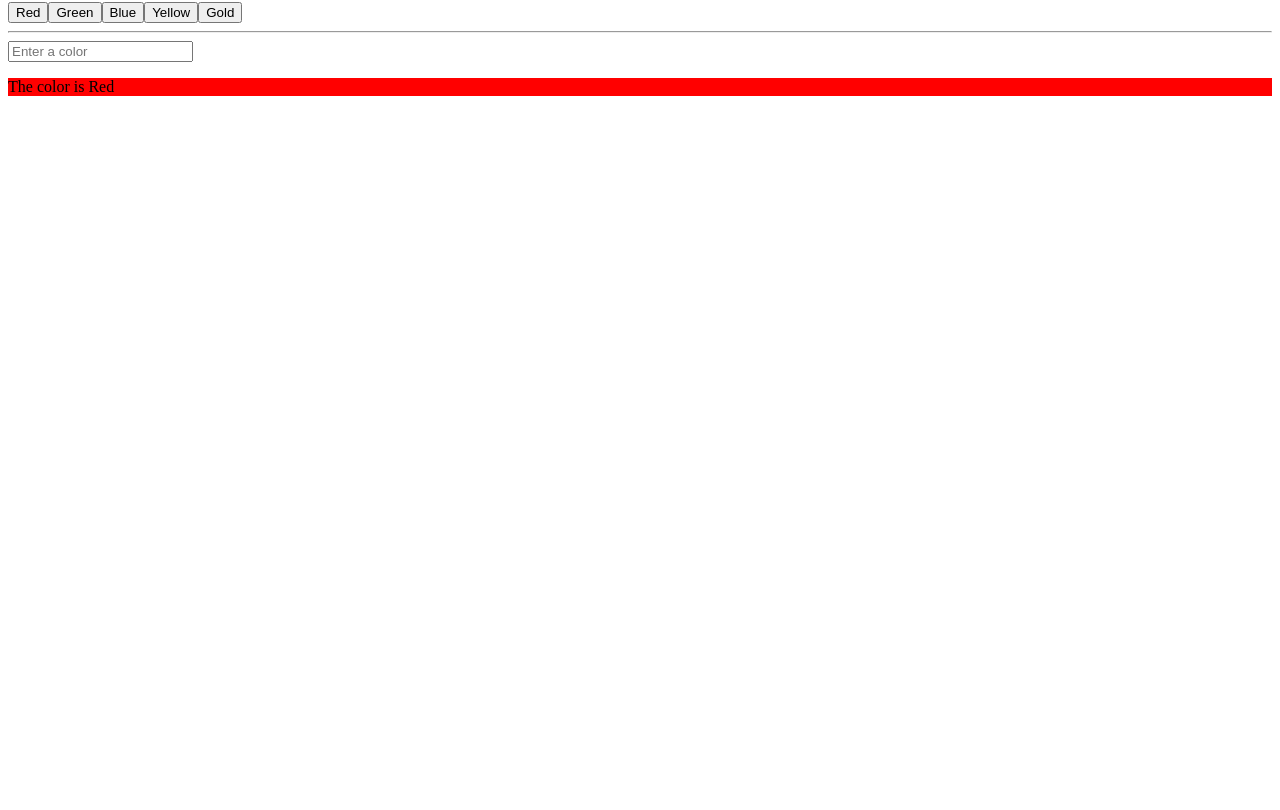
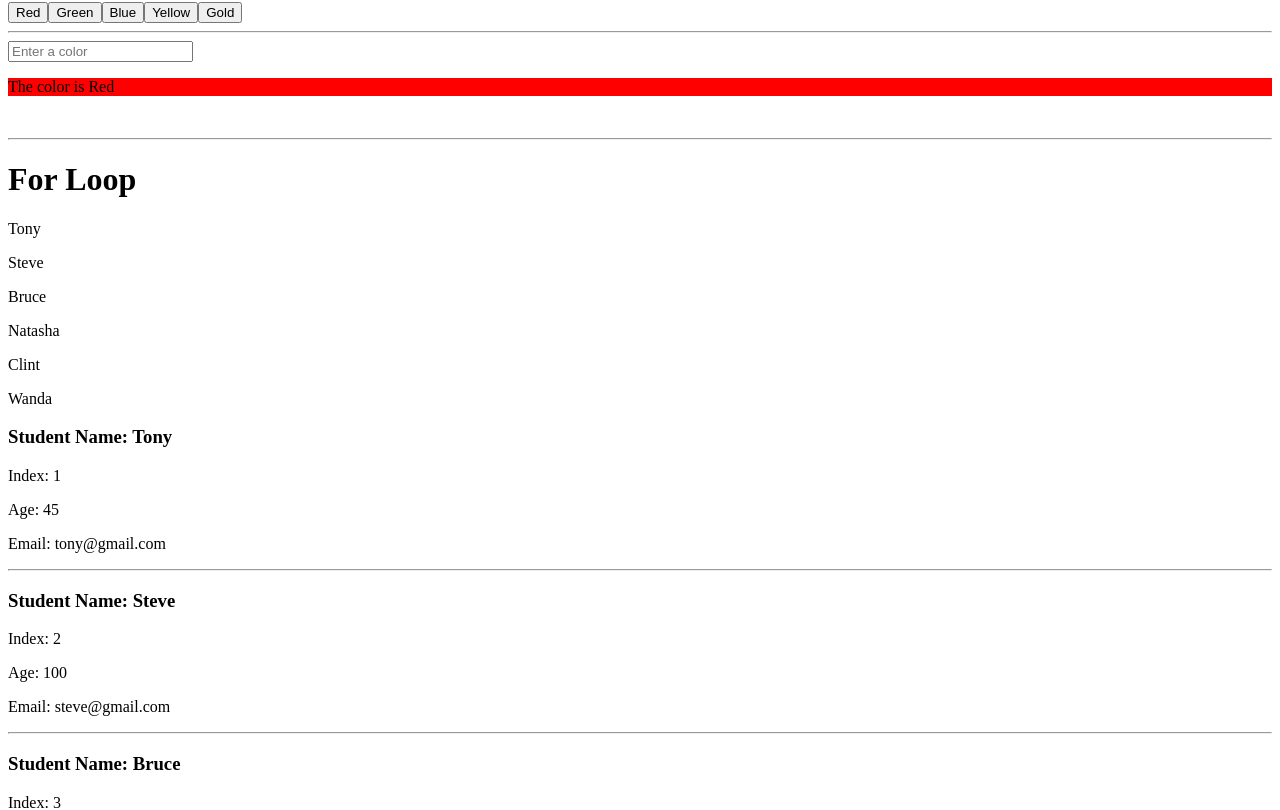
Before and after one commit to manuraj23/Angular, an Angular app: page / in a window 1280 px wide. Shown: the part 576-1386 px from the top of the page. Before the commit the page ends 800 px from the top, so only its background shows below. Built offline with nearby package versions, Linux system fonts and the light colour scheme.

Commit message:
For Loop

```diff
--- a/src/app/app.html
+++ b/src/app/app.html
@@ -15,3 +15,6 @@
  <br>
  <hr>
  <app-switch-case></app-switch-case>
+ <br>
+ <hr>
+ <app-for-loop></app-for-loop>
--- a/src/app/app.ts
+++ b/src/app/app.ts
@@ -9,10 +9,11 @@ import { FirstForm } from './first-form/first-form';
 import { IfElse } from './if-else/if-else';
 import { ElseIf } from './else-if/else-if';
 import { SwitchCase } from './switch-case/switch-case';
+import { ForLoop } from './for-loop/for-loop';
 
 @Component({
   selector: 'app-root',
-  imports: [Login, Signup,Profile,Counter,Events,InputvalueGetSet,FirstForm,IfElse,ElseIf, SwitchCase],
+  imports: [Login, Signup,Profile,Counter,Events,InputvalueGetSet,FirstForm,IfElse,ElseIf, SwitchCase, ForLoop],
   templateUrl: './app.html',
   styleUrl: './app.css'
 })
--- /dev/null
+++ b/src/app/for-loop/for-loop.html
@@ -0,0 +1,13 @@
+<h1>For Loop</h1>
+
+@for(item of users; track item){
+  <p>{{item}}</p>
+}
+
+@for(student of students; track student.email; let i = $index){
+  <h3>Student Name: {{student.name}}</h3>
+  <p>Index: {{i+1}}</p>
+  <p>Age: {{student.age}}</p>
+  <p>Email: {{student.email}}</p>
+  <hr>
+}
--- /dev/null
+++ b/src/app/for-loop/for-loop.ts
@@ -0,0 +1,20 @@
+import { Component } from '@angular/core';
+import { email } from '@angular/forms/signals';
+
+@Component({
+  selector: 'app-for-loop',
+  imports: [],
+  templateUrl: './for-loop.html',
+  styleUrl: './for-loop.css',
+})
+export class ForLoop {
+  users = ['Tony', 'Steve', 'Bruce', 'Natasha', 'Clint', 'Wanda'];
+  students = [
+    { name: "Tony", age: 45, email: "tony@gmail.com" },
+    { name: "Steve", age: 100, email: "steve@gmail.com" },
+    { name: "Bruce", age: 50, email: "bruce@gmail.com" },
+    { name: "Natasha", age: 35, email: "natasha@gmail.com" },
+    { name: "Clint", age: 40, email: "clint@gmail.com" },
+    { name: "Wanda", age: 30, email: "wanda@gmail.com" }
+  ]
+}
```
Also changed, not shown: src/app/for-loop/for-loop.css (added), 1 other file (tests, documents, lock files or other folders).
